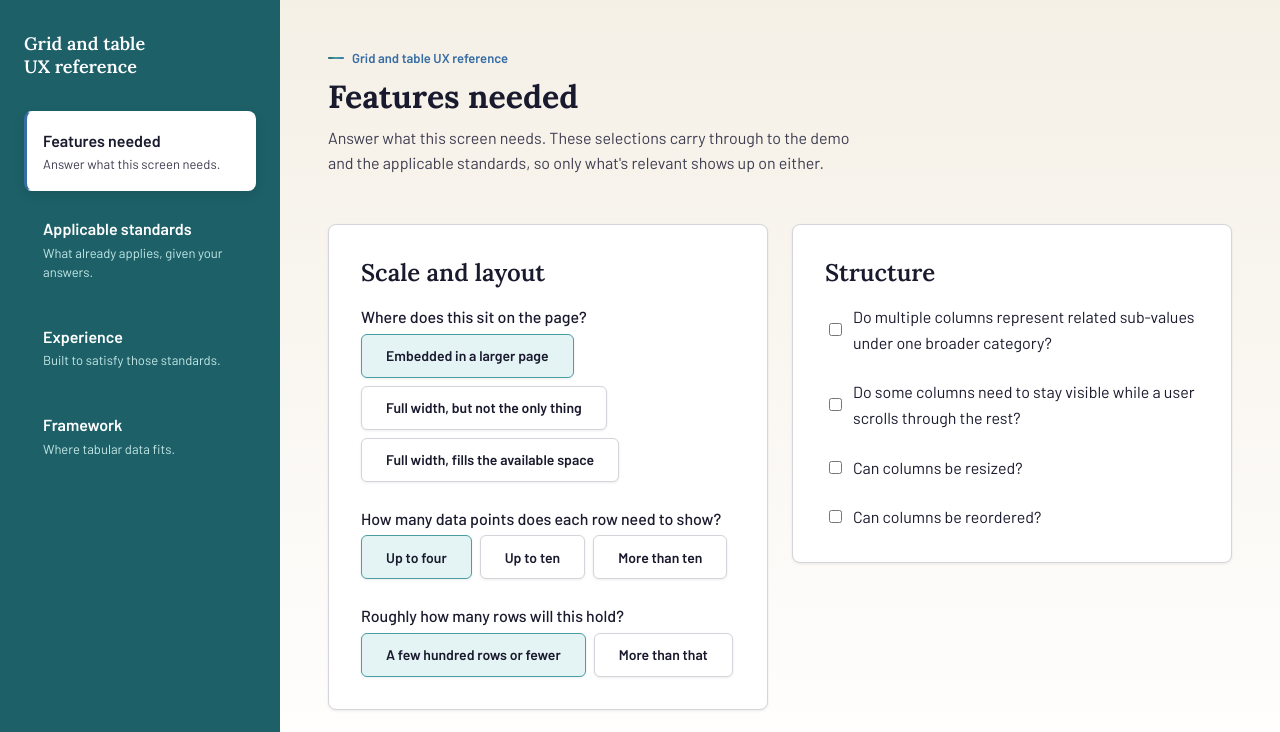
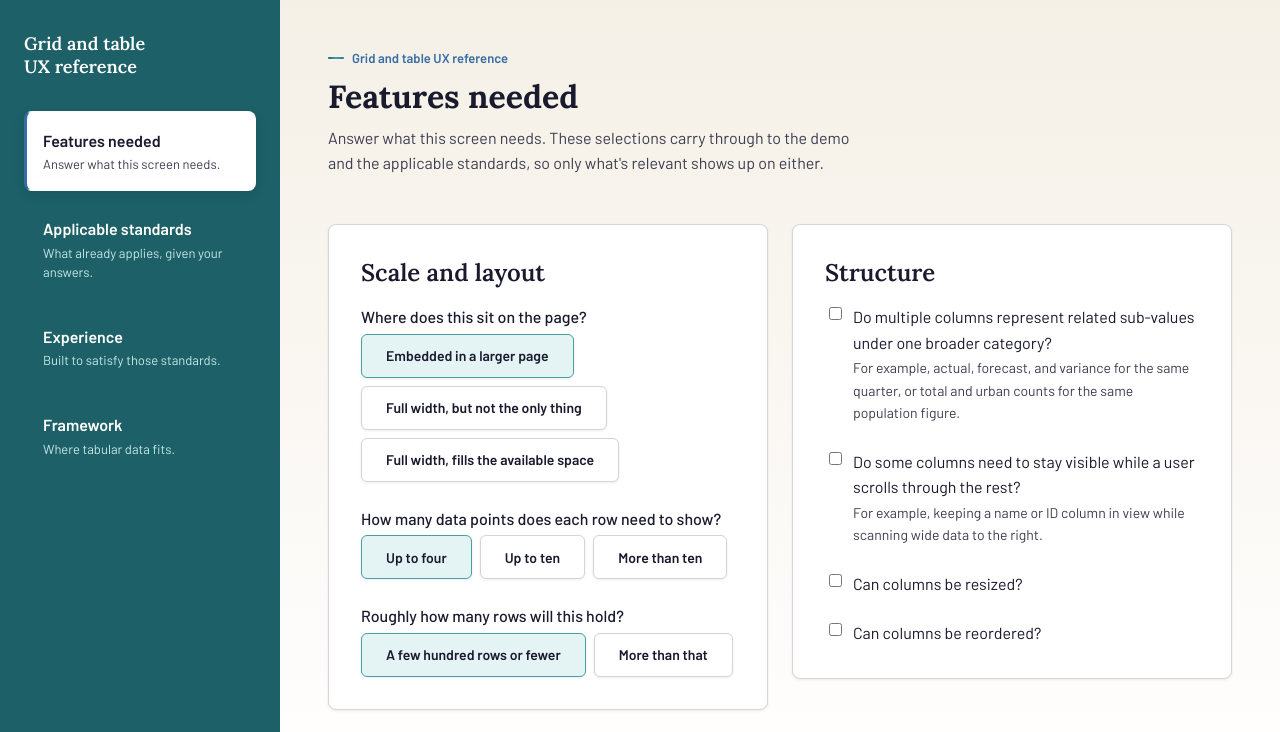
Before and after one commit to puneetsyaloutlook/grabledesigner, a React (Vite) app: page / in a window 1280 px wide. Shown: the top 732 px of the page. Built offline with nearby package versions, Linux system fonts and the light colour scheme.

Commit message:
Add files via upload

```diff
--- a/src/pages/Features.jsx
+++ b/src/pages/Features.jsx
@@ -81,13 +81,21 @@ function FieldControl({ field, value, selections, onChange }) {
   if (field.type === 'boolean') {
     return (
       <div>
-        <label style={{ display: 'flex', alignItems: 'center', gap: 'var(--space-sm)' }}>
+        <label style={{ display: 'flex', alignItems: 'flex-start', gap: 'var(--space-sm)' }}>
           <input
             type="checkbox"
             checked={Boolean(value)}
             onChange={(e) => onChange(e.target.checked)}
+            style={{ marginTop: 3 }}
           />
-          <span>{field.question}</span>
+          <span>
+            {field.question}
+            {field.detail && (
+              <span style={{ display: 'block', fontSize: 'var(--text-sm-size)', color: 'var(--text-secondary)', marginTop: 2 }}>
+                {field.detail}
+              </span>
+            )}
+          </span>
         </label>
       </div>
     );
```
